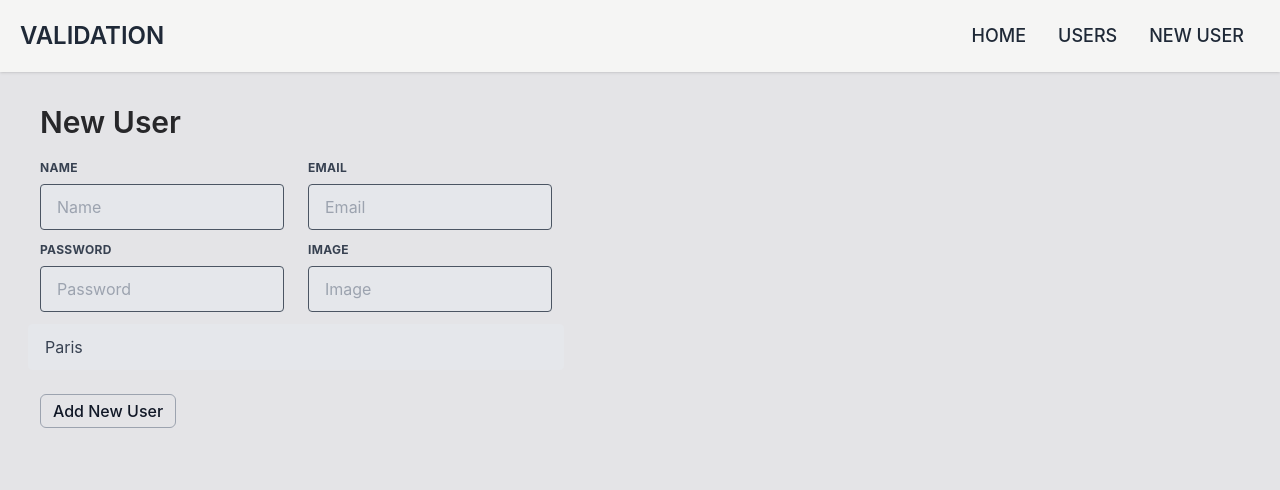
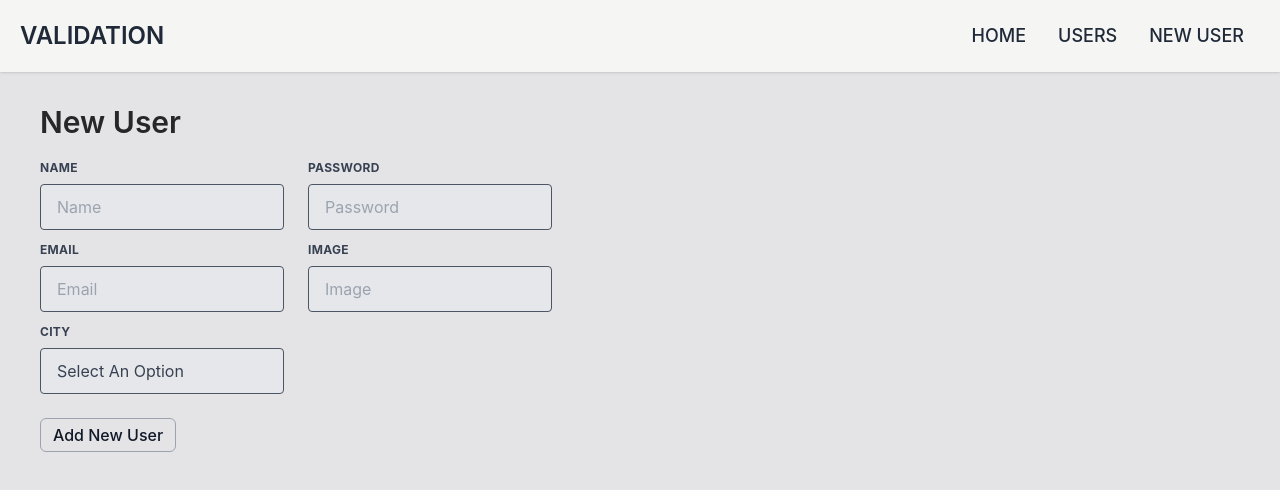
Before and after one commit to Shane99dt/validation-front, a React (Create React App) app: page /new-user in a window 1280 px wide. Shown: the top 490 px of the page. Built offline with nearby package versions, Linux system fonts and the light colour scheme.

Commit message:
kinda finished

```diff
--- a/public/index.html
+++ b/public/index.html
@@ -24,7 +24,7 @@
       work correctly both with client-side routing and a non-root public URL.
       Learn how to configure a non-root public URL by running `npm run build`.
     -->
-    <title>React App</title>
+    <title>Users-Validations</title>
   </head>
   <body>
     <noscript>You need to enable JavaScript to run this app.</noscript>
--- /dev/null
+++ b/src/components/Select.js
@@ -0,0 +1,20 @@
+const Select = ({ label, labelId, onSelectChange }) => {
+  const selectOptions = ["paris", "los-angeles", 'tokyo']
+
+  return(
+
+    <div className="w-full md:w-1/2 mb-6 px-3 md:mb-0">
+      <label className="block uppercase tracking-wide text-gray-700 text-xs font-bold mb-2" htmlFor={labelId}>
+        {label}
+      </label>
+      <select className="block appearance-none w-full bg-gray-200 border border-gray-600 text-gray-700 py-3 px-4 pr-8 rounded leading-tight focus:outline-none focus:bg-white focus:border-gray-500 capitalize" id={labelId} onChange={onSelectChange} required>
+        <option value="">Select an option</option>
+        {selectOptions.map(city => {
+          return <option key={city} value={city}>{city}</option>
+        })}
+      </select>
+    </div>
+  )
+}
+
+export default Select
--- a/src/pages/NewUser.js
+++ b/src/pages/NewUser.js
@@ -1,21 +1,19 @@
 import { useEffect, useState } from "react"
-import { useParams, useNavigate } from "react-router-dom"
+import { useNavigate } from "react-router-dom"
 import Container from "../components/Container"
 import H1 from "../components/H1"
-import H3 from "../components/H3"
 import Input from "../components/Input"
 import Button from "../components/Button"
+import Select from "../components/Select"
 
 
 const NewUser = () => {
-  const [ user, setUser ] = useState([])
-  const params = useParams()
-  const { slug } = params
   const [ userName, setUserName ] = useState('')
   const [ email, setEmail ] = useState('')
   const [ password, setPassword ] = useState('')
   const [ city, setCity ] = useState('')
   const [ image, setImage ] = useState('')
+
   const navigate = useNavigate()
 
   const handleChangeUserName = e => {
@@ -38,6 +36,7 @@ const NewUser = () => {
     setImage(e.target.value)
   }
 
+
   const handleSubmit = async (e) => {
     e.preventDefault()
 
@@ -55,7 +54,6 @@ const NewUser = () => {
       body: JSON.stringify(newUser)
     })
 
-    console.log(request.status)
 
     if(request.status === 201){
       navigate('/users')
@@ -70,25 +68,19 @@ const NewUser = () => {
       <H1>New User</H1>
       <form className="w-full max-w-lg" onSubmit={handleSubmit}>
         <div className="flex flex-wrap -mx-3 mb-6">
-          {/* <div className="w-full md:w-1/2 px-3 mb-6 md:mb-0">
-            <label className="block uppercase tracking-wide text-gray-700 text-xs font-bold mb-2" for="grid-first-name">
-              First Name
-            </label>
-            <input className="appearance-none block w-full bg-gray-200 text-gray-700 border border-red-500 rounded py-3 px-4 mb-3 leading-tight focus:outline-none focus:bg-white" id="grid-first-name" type="text" placeholder="Jane"/>
-            <p className="text-red-500 text-xs italic">Please fill out this field.</p>
-          </div>
-          <div className="w-full md:w-1/2 px-3">
-            <label className="block uppercase tracking-wide text-gray-700 text-xs font-bold mb-2" for="grid-last-name">
-              Last Name
-            </label>
-            <input className="appearance-none block w-full bg-gray-200 text-gray-700 border border-gray-200 rounded py-3 px-4 leading-tight focus:outline-none focus:bg-white focus:border-gray-500" id="grid-last-name" type="text" placeholder="Doe"/>
-          </div> */}
           <Input
             label="name"
             placeholder="Name"
             labelId = "userName"
             type="text"
             onChange={handleChangeUserName}
+            />
+          <Input
+            label="password"
+            placeholder="Password"
+            labelId = "userPassword"
+            type="password"
+            onChange={handleChangePassword}
             />
           <Input
             label="email"
@@ -98,25 +90,24 @@ const NewUser = () => {
             onChange={handleChangeEmail}
             />
           <Input
-            label="password"
-            placeholder="Password"
-            labelId = "userPassword"
-            type="password"
-            onChange={handleChangePassword}
-            />
-          <Input
             label="image"
             placeholder="Image"
             labelId = "userImage"
             type="text"
             onChange={handleChangeImage}
             />
-          <select className="block appearance-none w-full bg-gray-200 border border-gray-200 text-gray-700 py-3 px-4 pr-8 rounded leading-tight focus:outline-none focus:bg-white focus:border-gray-500" id="grid-state" onChange={handleChangeCity}>
+          {/* <select className="block appearance-none w-full bg-gray-200 border border-gray-200 text-gray-700 py-3 px-4 pr-8 rounded leading-tight focus:outline-none focus:bg-white focus:border-gray-500" id="grid-state" onChange={handleChangeCity}>
                 <option value="Paris">Paris</option>
                 <option value="Los Angeles">Los Angeles</option>
                 <option value="Tokyo">Tokyo</option>
-          </select>
+          </select> */}
+          <Select
+            label="City"
+            labelId = "userCity"
+            onSelectChange={handleChangeCity}
+            />
         </div>
+
         <Button
           text="Add new user"
           type="submit"
```
